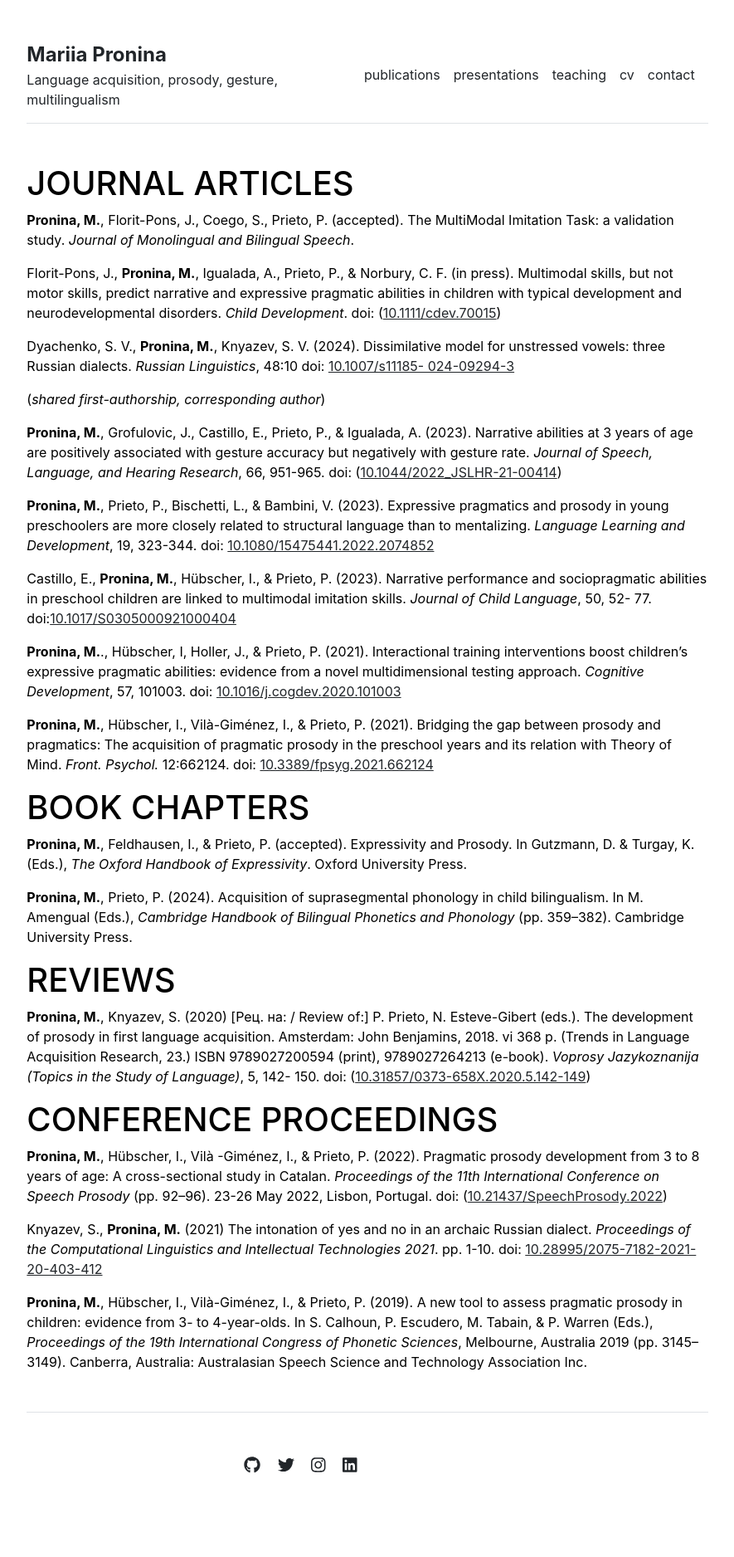
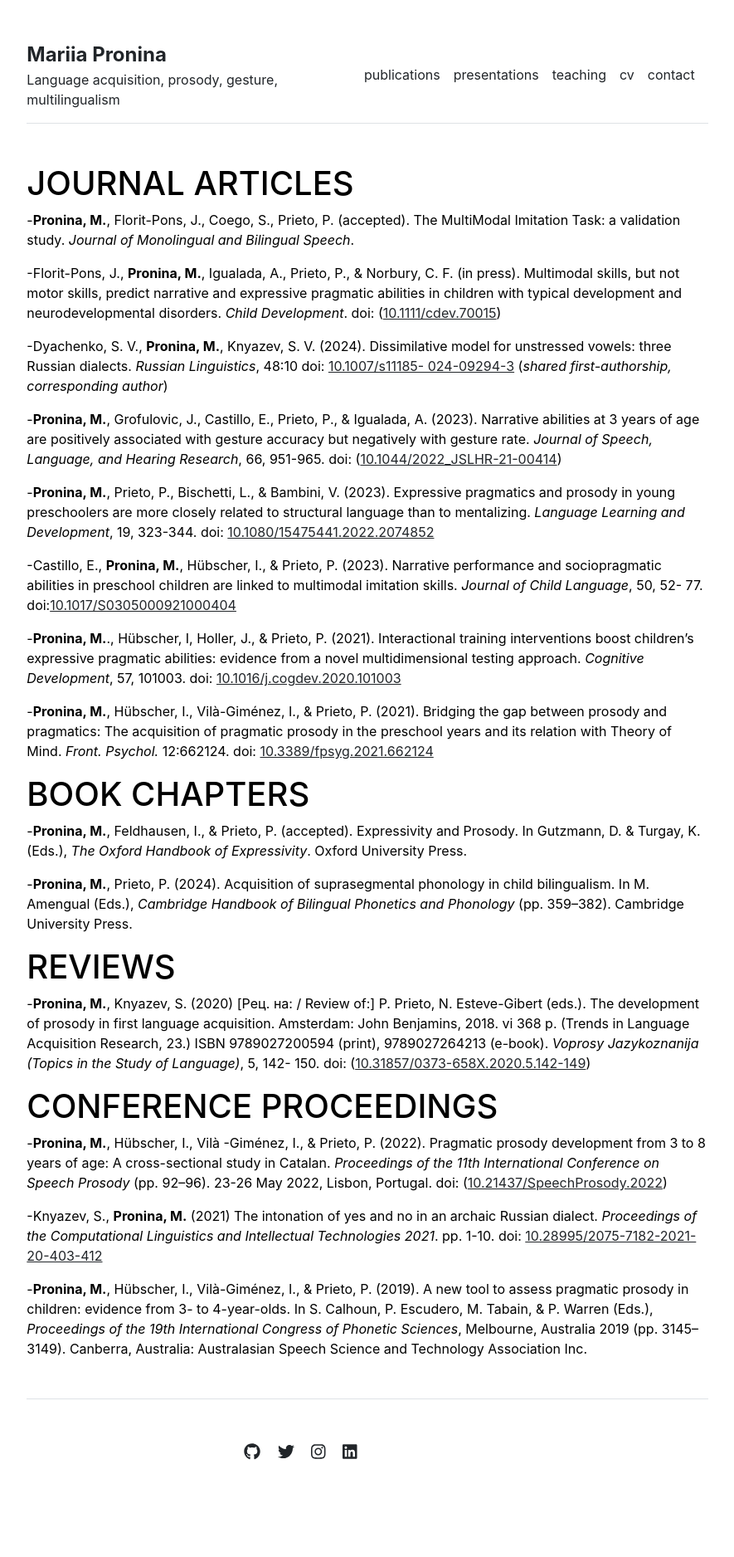
Before and after one commit to mariia-pronina/mariia-pronina.github.io, a Jekyll site: the page built from publications.md, in a window 1280 px wide. Shown: the whole page at 83% size, without its empty margins (197-1082 px from the left). Built offline with Jekyll 4.4.1, drawn with Linux system fonts in a browser that asks for light colours.

```diff
--- a/publications.md
+++ b/publications.md
@@ -6,42 +6,40 @@ title: "Publications"
 # JOURNAL ARTICLES
 
 
-**Pronina, M.**, Florit-Pons, J., Coego, S., Prieto, P. (accepted). The MultiModal Imitation Task: a
+-**Pronina, M.**, Florit-Pons, J., Coego, S., Prieto, P. (accepted). The MultiModal Imitation Task: a
 validation study. _Journal of Monolingual and Bilingual Speech_.
 
-Florit-Pons, J., **Pronina, M.**, Igualada, A., Prieto, P., & Norbury, C. F. (in press). Multimodal skills, but not motor skills, predict narrative and expressive pragmatic abilities in children with typical development and neurodevelopmental disorders. _Child Development_. doi: ([10.1111/cdev.70015](https://doi.org/10.1111/cdev.70015))
+-Florit-Pons, J., **Pronina, M.**, Igualada, A., Prieto, P., & Norbury, C. F. (in press). Multimodal skills, but not motor skills, predict narrative and expressive pragmatic abilities in children with typical development and neurodevelopmental disorders. _Child Development_. doi: ([10.1111/cdev.70015](https://doi.org/10.1111/cdev.70015))
 
-Dyachenko, S. V., **Pronina, M.**, Knyazev, S. V. (2024). Dissimilative model for unstressed
-vowels: three Russian dialects. _Russian Linguistics_, 48:10 doi: [10.1007/s11185- 024-09294-3](https://doi.org/10.1007/s11185-024-09294-3)
+-Dyachenko, S. V., **Pronina, M.**, Knyazev, S. V. (2024). Dissimilative model for unstressed
+vowels: three Russian dialects. _Russian Linguistics_, 48:10 doi: [10.1007/s11185- 024-09294-3](https://doi.org/10.1007/s11185-024-09294-3) (_shared first-authorship, corresponding author_)
 
-(_shared first-authorship, corresponding author_)
+-**Pronina, M.**, Grofulovic, J., Castillo, E., Prieto, P., & Igualada, A. (2023). Narrative abilities at 3 years of age are positively associated with gesture accuracy but negatively with gesture rate. _Journal of Speech, Language, and Hearing Research_, 66, 951-965. doi: ([10.1044/2022_JSLHR-21-00414](https://doi.org/10.1044/2022_JSLHR-21-00414))
 
-**Pronina, M.**, Grofulovic, J., Castillo, E., Prieto, P., & Igualada, A. (2023). Narrative abilities at 3 years of age are positively associated with gesture accuracy but negatively with gesture rate. _Journal of Speech, Language, and Hearing Research_, 66, 951-965. doi: ([10.1044/2022_JSLHR-21-00414](https://doi.org/10.1044/2022_JSLHR-21-00414))
+-**Pronina, M.**, Prieto, P., Bischetti, L., & Bambini, V. (2023). Expressive pragmatics and prosody in young preschoolers are more closely related to structural language than to mentalizing. _Language Learning and Development_, 19, 323-344. doi: [10.1080/15475441.2022.2074852](https://doi.org/10.1080/15475441.2022.2074852)
 
-**Pronina, M.**, Prieto, P., Bischetti, L., & Bambini, V. (2023). Expressive pragmatics and prosody in young preschoolers are more closely related to structural language than to mentalizing. _Language Learning and Development_, 19, 323-344. doi: [10.1080/15475441.2022.2074852](https://doi.org/10.1080/15475441.2022.2074852)
+-Castillo, E., **Pronina, M.**, Hübscher, I., & Prieto, P. (2023). Narrative performance and sociopragmatic abilities in preschool children are linked to multimodal imitation skills. _Journal of Child Language_, 50, 52- 77. doi:[10.1017/S0305000921000404](https://doi.org/10.1017/S0305000921000404)
 
-Castillo, E., **Pronina, M.**, Hübscher, I., & Prieto, P. (2023). Narrative performance and sociopragmatic abilities in preschool children are linked to multimodal imitation skills. _Journal of Child Language_, 50, 52- 77. doi:[10.1017/S0305000921000404](https://doi.org/10.1017/S0305000921000404)
+-**Pronina, M.**., Hübscher, I, Holler, J., & Prieto, P. (2021). Interactional training interventions boost children's expressive pragmatic abilities: evidence from a novel multidimensional testing approach. _Cognitive Development_, 57, 101003. doi: [10.1016/j.cogdev.2020.101003](https://doi.org/10.1016/j.cogdev.2020.101003)
 
-**Pronina, M.**., Hübscher, I, Holler, J., & Prieto, P. (2021). Interactional training interventions boost children's expressive pragmatic abilities: evidence from a novel multidimensional testing approach. _Cognitive Development_, 57, 101003. doi: [10.1016/j.cogdev.2020.101003](https://doi.org/10.1016/j.cogdev.2020.101003)
-
-**Pronina, M.**, Hübscher, I., Vilà-Giménez, I., & Prieto, P. (2021). Bridging the gap between prosody and pragmatics: The acquisition of pragmatic prosody in the preschool years and its relation with Theory of Mind. _Front. Psychol._ 12:662124. doi: [10.3389/fpsyg.2021.662124](https://doi.org/10.3389/fpsyg.2021.662124)
+-**Pronina, M.**, Hübscher, I., Vilà-Giménez, I., & Prieto, P. (2021). Bridging the gap between prosody and pragmatics: The acquisition of pragmatic prosody in the preschool years and its relation with Theory of Mind. _Front. Psychol._ 12:662124. doi: [10.3389/fpsyg.2021.662124](https://doi.org/10.3389/fpsyg.2021.662124)
 
 # BOOK CHAPTERS
 
 
-**Pronina, M.**, Feldhausen, I., & Prieto, P. (accepted). Expressivity and Prosody. In Gutzmann, D. & Turgay, K. (Eds.), _The Oxford Handbook of Expressivity_. Oxford University Press.
+-**Pronina, M.**, Feldhausen, I., & Prieto, P. (accepted). Expressivity and Prosody. In Gutzmann, D. & Turgay, K. (Eds.), _The Oxford Handbook of Expressivity_. Oxford University Press.
 
-**Pronina, M.**, Prieto, P. (2024). Acquisition of suprasegmental phonology in child bilingualism. In M. Amengual (Eds.), _Cambridge Handbook of Bilingual Phonetics and Phonology_ (pp. 359–382). Cambridge University Press.
+-**Pronina, M.**, Prieto, P. (2024). Acquisition of suprasegmental phonology in child bilingualism. In M. Amengual (Eds.), _Cambridge Handbook of Bilingual Phonetics and Phonology_ (pp. 359–382). Cambridge University Press.
 
 # REVIEWS
 
 
-**Pronina, M.**, Knyazev, S. (2020) [Рец. на: / Review of:] P. Prieto, N. Esteve-Gibert (eds.). The development of prosody in first language acquisition. Amsterdam: John Benjamins, 2018. vi  368 p. (Trends in Language Acquisition Research, 23.) ISBN 9789027200594 (print), 9789027264213 (e-book). _Voprosy Jazykoznanija (Topics in the Study of Language)_, 5, 142- 150. doi: ([10.31857/0373-658X.2020.5.142-149](https://doi.org/10.31857/0373-658X.2020.5.142-149))
+-**Pronina, M.**, Knyazev, S. (2020) [Рец. на: / Review of:] P. Prieto, N. Esteve-Gibert (eds.). The development of prosody in first language acquisition. Amsterdam: John Benjamins, 2018. vi  368 p. (Trends in Language Acquisition Research, 23.) ISBN 9789027200594 (print), 9789027264213 (e-book). _Voprosy Jazykoznanija (Topics in the Study of Language)_, 5, 142- 150. doi: ([10.31857/0373-658X.2020.5.142-149](https://doi.org/10.31857/0373-658X.2020.5.142-149))
 
 # CONFERENCE PROCEEDINGS
-**Pronina, M.**, Hübscher, I., Vilà -Giménez, I., & Prieto, P. (2022). Pragmatic prosody development from 3 to 8 years of age: A cross-sectional study in Catalan. _Proceedings of the 11th International Conference on Speech Prosody_ (pp. 92–96). 23-26 May 2022, Lisbon, Portugal. doi: ([10.21437/SpeechProsody.2022](https://www.isca-archive.org/speechprosody_2022/pronina22_speechprosody.html#))
+-**Pronina, M.**, Hübscher, I., Vilà -Giménez, I., & Prieto, P. (2022). Pragmatic prosody development from 3 to 8 years of age: A cross-sectional study in Catalan. _Proceedings of the 11th International Conference on Speech Prosody_ (pp. 92–96). 23-26 May 2022, Lisbon, Portugal. doi: ([10.21437/SpeechProsody.2022](https://www.isca-archive.org/speechprosody_2022/pronina22_speechprosody.html#))
 
-Knyazev, S., **Pronina, M.** (2021) The intonation of yes and no in an archaic Russian dialect. _Proceedings of the Computational Linguistics and Intellectual Technologies 2021_. pp. 1-10. doi: [10.28995/2075-7182-2021-20-403-412](https://www.researchgate.net/publication/355216165_The_intonation_of_yes_and_no_in_an_archaic_Russian_dialect)
+-Knyazev, S., **Pronina, M.** (2021) The intonation of yes and no in an archaic Russian dialect. _Proceedings of the Computational Linguistics and Intellectual Technologies 2021_. pp. 1-10. doi: [10.28995/2075-7182-2021-20-403-412](https://www.researchgate.net/publication/355216165_The_intonation_of_yes_and_no_in_an_archaic_Russian_dialect)
 
-**Pronina, M.**, Hübscher, I., Vilà-Giménez, I., & Prieto, P. (2019). A new tool to assess pragmatic prosody in children: evidence from 3- to 4-year-olds. In S. Calhoun, P. Escudero, M. Tabain, & P. Warren (Eds.), _Proceedings of the 19th International Congress of Phonetic Sciences_,
+-**Pronina, M.**, Hübscher, I., Vilà-Giménez, I., & Prieto, P. (2019). A new tool to assess pragmatic prosody in children: evidence from 3- to 4-year-olds. In S. Calhoun, P. Escudero, M. Tabain, & P. Warren (Eds.), _Proceedings of the 19th International Congress of Phonetic Sciences_,
 Melbourne, Australia 2019 (pp. 3145–3149). Canberra, Australia: Australasian Speech Science and Technology Association Inc.
```
